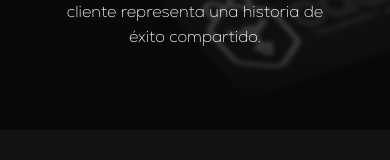
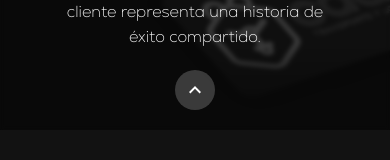
Before and after one commit to JereNatalini/SaurenLanding, a React (Vite) app in the folder landing-sauren/: page / in a window 390 px wide. Shown: the part 1901-2061 px from the top of the page. Built offline with nearby package versions, Linux system fonts and the light colour scheme.

Commit message:
Ver clientes desde mobile

```diff
--- a/landing-sauren/src/pages/MainPage/ClientsSection.tsx
+++ b/landing-sauren/src/pages/MainPage/ClientsSection.tsx
@@ -1,5 +1,6 @@
-import React from "react";
-import { Box, Typography, useTheme, Grid } from "@mui/material";
+import React, { useState } from "react";
+import { Box, Typography, useTheme, Grid, IconButton } from "@mui/material";
+import { KeyboardArrowUp, KeyboardArrowDown } from "@mui/icons-material";
 import InfiniteScroll from "../../components/InfiniteScroll/InfiniteScroll";
 // Importación de logos
 import LogoMomentos from "../../assets/logos/LogoMomentos.webp";
@@ -20,6 +21,11 @@ const clientLogos = [
 
 const ClientsSection: React.FC = () => {
   const theme = useTheme();
+  const [isTextVisible, setIsTextVisible] = useState(true);
+
+  const toggleTextVisibility = () => {
+    setIsTextVisible(!isTextVisible);
+  };
 
   const logoItems = clientLogos.map((logo, index) => ({
     content: (
@@ -104,7 +110,9 @@ const ClientsSection: React.FC = () => {
           </Box>
           <Box
             sx={{
-              position: "relative",
+              position: "absolute",
+              top: 0,
+              left: 0,
               zIndex: 1,
               height: "100%",
               width: "100%",
@@ -113,6 +121,9 @@ const ClientsSection: React.FC = () => {
               justifyContent: "center",
               backgroundColor: "rgba(0, 0, 0, 0.5)",
               backdropFilter: "blur(2px)",
+              transform: isTextVisible ? "translateY(0)" : "translateY(-100%)",
+              transition: "transform 0.5s ease-in-out",
+              visibility: isTextVisible ? 'visible' : 'hidden',
             }}
           >
             <Box
@@ -138,6 +149,27 @@ const ClientsSection: React.FC = () => {
                 Desde startups innovadoras hasta corporaciones establecidas, cada cliente representa una historia de éxito compartido.
               </Typography>
             </Box>
+          </Box>
+          <Box
+            sx={{
+              position: "absolute",
+              bottom: 20,
+              left: "50%",
+              transform: "translateX(-50%)",
+              zIndex: 2,
+            }}
+          >
+            <IconButton
+              onClick={toggleTextVisibility}
+              sx={{
+                backgroundColor: "rgba(255, 255, 255, 0.2)",
+                "&:hover": {
+                  backgroundColor: "rgba(255, 255, 255, 0.4)",
+                },
+              }}
+            >
+              {isTextVisible ? <KeyboardArrowUp sx={{ color: 'white' }} /> : <KeyboardArrowDown sx={{ color: 'white' }} />}
+            </IconButton>
           </Box>
         </Box>
       </Box>
```
